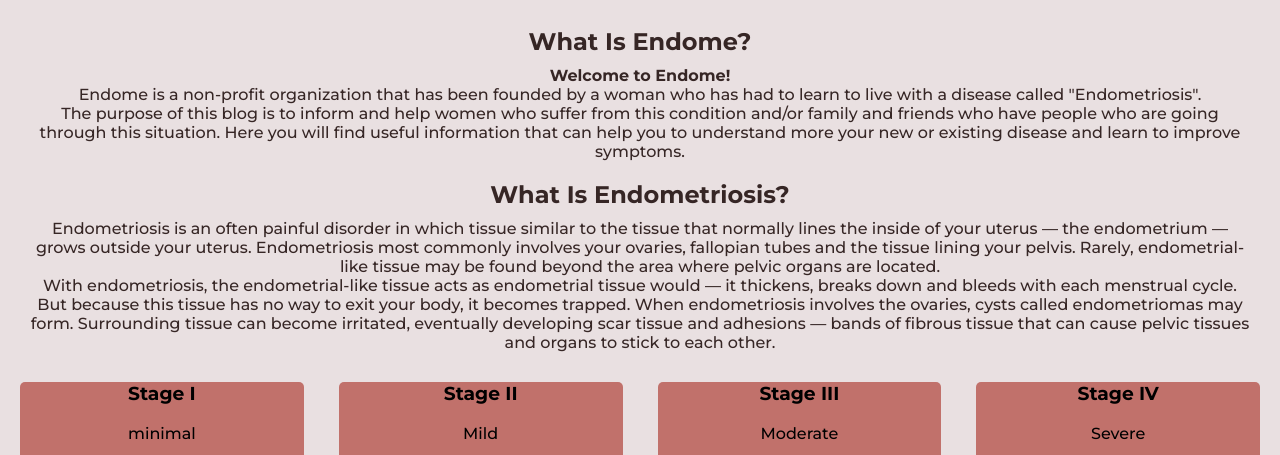
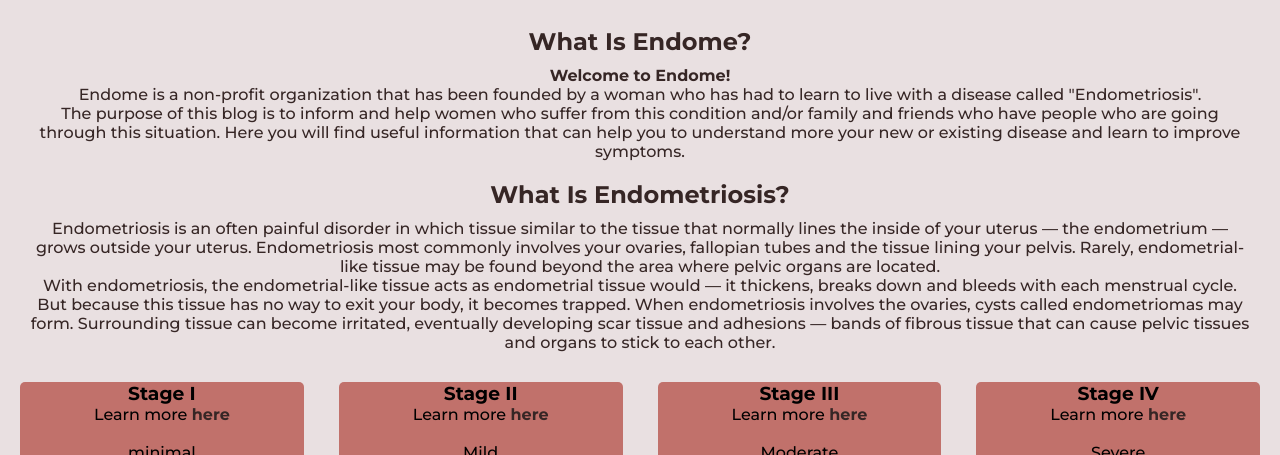
Before and after one commit to Alejandrajimenez07/Endome-project, a plain HTML site: page index.html in a window 1280 px wide. Shown: the part 337-792 px from the top of the page. Drawn offline with Linux system fonts and the light colour scheme.

Commit message:
Add links in to stages containers to external web Styled the links with decoration none.

```diff
--- a/assets/css/style.css
+++ b/assets/css/style.css
@@ -131,6 +131,10 @@ nav a:hover {
 
 .container-stage ul li {
     font-weight: 600;
+}
+
+.container-stage p a {
+    text-decoration: none;
 }
 
 /*----Footer----*/
--- a/index.html
+++ b/index.html
@@ -72,6 +72,10 @@
     <div class="stages-container">
         <div class="container-stage">
             <h3>Stage I</h3>
+            <p>
+                Learn more
+                <a href="https://www.endofound.org/stages-of-endometriosis" target="_blank"><strong>here</strong></a>
+            </p>
             <br>
             <p>minimal</p>
 
@@ -82,12 +86,19 @@
                 </li>
 
             </ul>
+
         </div>
 
         <div class="container-stage">
             <h3>Stage II</h3>
+            <p>
+                Learn more
+                <a href="https://www.endofound.org/stages-of-endometriosis" target="_blank"><strong>here</strong></a>
+            </p>
             <br>
             <p>Mild</p>
+
+
             <ul>
 
                 <li>
@@ -95,10 +106,15 @@
                 </li>
 
             </ul>
+
         </div>
 
         <div class="container-stage">
             <h3>Stage III</h3>
+            <p>
+                Learn more
+                <a href="https://www.endofound.org/stages-of-endometriosis" target="_blank"><strong>here</strong></a>
+            </p>
             <br>
             <p>Moderate</p>
             <ul>
@@ -116,6 +132,10 @@
 
         <div class="container-stage">
             <h3>Stage IV</h3>
+            <p>
+                Learn more
+                <a href="https://www.endofound.org/stages-of-endometriosis" target="_blank"><strong>here</strong></a>
+            </p>
             <br>
             <p>Severe</p>
             <ul>
@@ -129,6 +149,7 @@
                     Many dense adhesions
                 </li>
             </ul>
+
         </div>
 
     </div>
```
